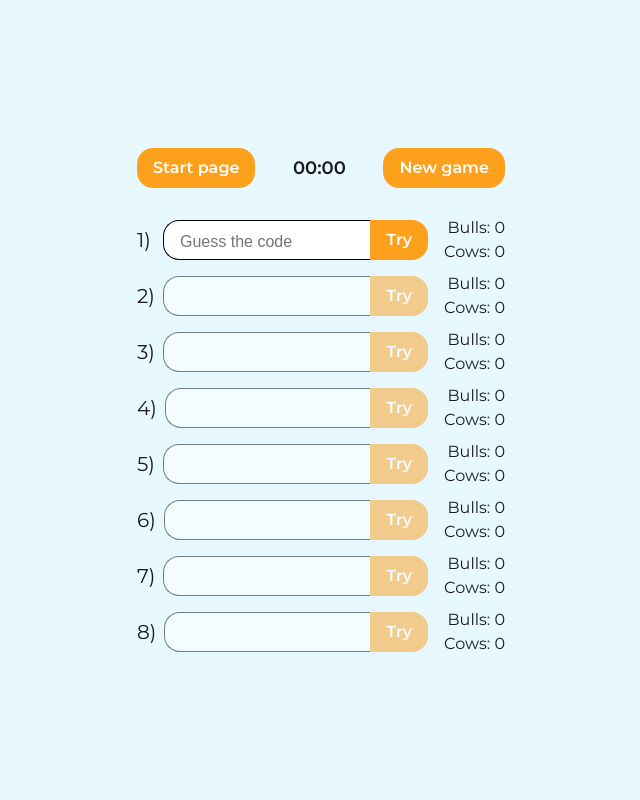
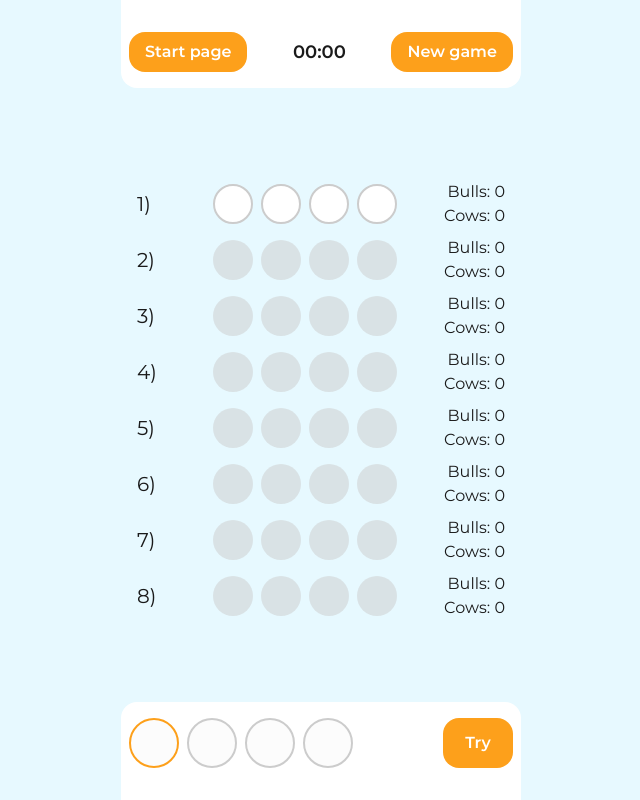
Before and after one commit to Tigran1963/bulls-and-cows-vuejs, a Vue app: page /game in a window 1280 px wide. Shown: the whole page, without its empty margins (319-959 px from the left). Built offline with nearby package versions, Linux system fonts and the light colour scheme.

Commit message:
feature/v2: обновлен экран игры

```diff
--- a/src/router/index.js
+++ b/src/router/index.js
@@ -1,6 +1,6 @@
 import { createRouter, createWebHistory } from "vue-router";
 
-import SettingsView from "@/views/SettingsView.vue";
+import SettingsView from "@/views/settings/SettingsView.vue";
 import GameView from "@/views/GameView.vue";
 import StartView from "@/views/StartView.vue";
 
--- a/src/store/gameStore.js
+++ b/src/store/gameStore.js
@@ -10,6 +10,18 @@
 	const attempts = ref([])
 	const isGameOver = ref(false)
 	const isWon = ref(false)
+	const digitsColors = ref({
+		'1': '#FF6B6B',
+		'2': '#FF9F1C',
+		'3': '#FFD93D',
+		'4': '#6BCB77',
+		'5': '#00F5D4',
+		'6': '#64a3fc',
+		'7': '#0f6fb3',
+		'8': '#9B5DE5',
+		'9': '#A06A42',
+		'0': '#000'
+	})
 
 	const startNewGame = () => {
 		secretCode.value = generateSecretCode(codeLength.value)
@@ -59,6 +71,7 @@
 		attempts,
 		isGameOver,
 		isWon,
+		digitsColors,
 		setCodeLength,
 		setMaxAttempts,
 		startNewGame,
--- a/src/styles/main.scss
+++ b/src/styles/main.scss
@@ -125,9 +125,9 @@
 }
 
 .full-page-container {
-	padding-top: toRem(60);
-	padding-bottom: toRem(60);
-	min-height: 100vh;
+	padding-top: toRem(64);
+	padding-bottom: toRem(64);
+	min-height: calc(100vh - 128px);
 	display: flex;
 	flex-direction: column;
 	align-items: center;
--- a/src/views/GameView.vue
+++ b/src/views/GameView.vue
@@ -1,30 +1,70 @@
 <script setup>
-import { ref, onMounted, watch } from 'vue';
+import { ref, onMounted, watch, nextTick } from 'vue';
 import { useGameStore } from '@/store/gameStore';
 
 const store = useGameStore()
-const currentGuess = ref('')
+const currentGuess = ref(Array(store.codeLength).fill(''))
+const cellRefs = ref([])
+const activeIndex = ref(null)
+
+const focusInput = () => {
+	nextTick(() => {
+		if (store.isGameOver) return;
+
+		const nextIndex = currentGuess.value.findIndex(val => val === '');
+		const targetIndex = nextIndex !== -1 ? nextIndex : store.codeLength - 1;
+
+		cellRefs.value[targetIndex]?.focus();
+	});
+}
+
+const handleCellInput = (event, index) => {
+	const val = event.target.value.replace(/[^0-9]/g, '');
+
+	if (val) {
+		currentGuess.value[index] = val[0];
+		if (index < store.codeLength - 1) {
+			cellRefs.value[index + 1]?.focus();
+		}
+	} else {
+		currentGuess.value[index] = '';
+	}
+}
+
+const handleCellKeyDown = (event, index) => {
+	if (event.key === 'Backspace') {
+		if (!currentGuess.value[index] && index > 0) {
+			event.preventDefault();
+			currentGuess.value[index - 1] = '';
+			cellRefs.value[index - 1]?.focus();
+		}
+	} else if (event.key === 'Enter') {
+		handleTry();
+	}
+}
 
 const handleTry = () => {
-	if (!currentGuess.value) return
-
-	if (currentGuess.value.length !== store.codeLength) {
+	if (currentGuess.value.includes('')) {
 		alert(`Код должен состоять ровно из ${store.codeLength} цифр`)
 		return
 	}
 
-	const uniqueDigits = new Set(currentGuess.value.split(''))
-	if (uniqueDigits.size !== currentGuess.value.length) {
+	const uniqueDigits = new Set(currentGuess.value)
+	if (uniqueDigits.size !== store.codeLength) {
 		alert('Цифры в коде не должны повторяться')
 		return
 	}
 
-	store.addAttempt(currentGuess.value)
-	currentGuess.value = ''
+	store.addAttempt(currentGuess.value.join(''));
+	currentGuess.value = Array(store.codeLength).fill('')
+	focusInput()
 }
+
 const handleNewGame = () => {
 	store.startNewGame()
-	currentGuess.value = ''
+	currentGuess.value = Array(store.codeLength).fill('')
+	cellRefs.value = []
+	focusInput()
 }
 
 watch(() => store.isGameOver, (isOver) => {
@@ -47,31 +87,52 @@
 <template>
 	<div class="game">
 		<div class="game__container full-page-container">
-			<div class="game__top">
+			<div class="game__top game__menu">
 				<RouterLink :to="{ name: 'start' }" class="game__top-button button">Start page</RouterLink>
 				<div class="game__timer">00:00</div>
 				<button @click="handleNewGame" class="game__top-button button">New game</button>
 			</div>
 			<div class="game__body">
-				<div v-for="n in store.maxAttempts" :key="n" class="game__field field-game"
-					:class="{ '_disabled': n !== store.attempts.length + 1 || store.isGameOver }">
+				<div v-for="n in store.maxAttempts" :key="n" class="game__field field-game">
 					<div class="field-game__attempt-num">{{ n + ")" }}</div>
-					<div class="field-game__input">
-						<input v-if="n === store.attempts.length + 1 && !store.isGameOver" type="text" v-model="currentGuess"
-							placeholder="Guess the code" @keydown.enter="handleTry">
-						<input v-else type="text" :value="store.attempts[n - 1]?.guess || ''" disabled
-							@keydown.enter="handleTry">
-						<button class="button" type='button' :disabled="n !== store.attempts.length + 1 || store.isGameOver"
-							@click="handleTry">
-							Try
-						</button>
+					<div class="field-game__attempt">
+						<div class="field-game__attempt-show" v-if="store.attempts[n - 1]">
+							<span v-for="y in store.codeLength" :key="y"
+								:style="{ backgroundColor: store.digitsColors[store.attempts[n - 1].guess[y - 1]] }">
+								{{ store.attempts[n - 1].guess[y - 1] }}
+							</span>
+						</div>
+						<div class="field-game__attempt-show field-game__attempt-show--active"
+							v-else-if="n === store.attempts.length + 1 && !store.isGameOver" @click="focusInput">
+							<span v-for="y in store.codeLength" :key="y"
+								:style="currentGuess[y - 1] ? { backgroundColor: store.digitsColors[currentGuess[y - 1]], color: '#fff', borderColor: store.digitsColors[currentGuess[y - 1]] } : {}">
+								{{ currentGuess[y - 1] }}
+							</span>
+						</div>
+						<div class="field-game__attempt-show field-game__attempt-show--disabled" v-else>
+							<span v-for="y in store.codeLength" :key="y"></span>
+						</div>
 					</div>
-					<div class=" field-game__texts">
+					<div class="field-game__texts">
 						<div class="field-game__text">Bulls: {{ store.attempts[n - 1] ? store.attempts[n - 1].bulls : 0 }}
 						</div>
 						<div class="field-game__text">Cows: {{ store.attempts[n - 1] ? store.attempts[n - 1].cows : 0 }}</div>
 					</div>
 				</div>
+			</div>
+			<div class="game__input game__menu">
+				<div class="code-input__cells">
+					<input v-for="y in store.codeLength" :key="y" :ref="el => cellRefs[y - 1] = el" type="text"
+						inputmode="numeric" pattern="[0-9]*" maxlength="1" class="code-input__cell-input"
+						:class="{ 'code-input__cell-input--active': activeIndex === y - 1 }" :value="currentGuess[y - 1]"
+						:style="currentGuess[y - 1] ? { borderColor: store.digitsColors[currentGuess[y - 1]] } : {}"
+						:disabled="store.isGameOver" @input="handleCellInput($event, y - 1)"
+						@keydown="handleCellKeyDown($event, y - 1)" @focus="activeIndex = y - 1"
+						@blur="activeIndex === y - 1 && (activeIndex = null)" />
+				</div>
+				<button class="button" type='button' @click="handleTry" :disabled="store.isGameOver">
+					Try
+				</button>
 			</div>
 		</div>
 	</div>
@@ -79,13 +140,31 @@
 
 <style lang="scss" scoped>
 .game {
+	padding: toRem(64) 0;
+
+	&__menu {
+		background-color: #fff;
+		position: fixed;
+		bottom: 0;
+		left: 50%;
+		transform: translate(-50%, 0px);
+		padding: 16px 8px 32px;
+		border-radius: 16px 16px 0px 0;
+		z-index: 5;
+		max-width: toRem(400);
+		width: 100%;
+	}
+
 	&__top {
 		display: flex;
 		align-items: center;
 		justify-content: space-between;
 		gap: toRem(16);
-		width: 100%;
 		margin-bottom: toRem(32);
+		padding: 32px 8px 16px;
+		border-radius: 0px 0px 16px 16px;
+		top: 0;
+		bottom: auto;
 	}
 
 	&__top-button {
@@ -116,40 +195,20 @@
 			margin-bottom: toRem(16);
 		}
 	}
-}
-
-.field-game {
-	&__attempt-num {
-		font-size: toRem(20);
-		flex: 0 0 toRem(18);
-		margin-right: toRem(8);
-	}
 
 	&__input {
-		margin-right: toRem(16);
+		margin-top: toRem(32);
 		display: flex;
-
-		input {
-			border: 1px solid #000;
-			height: toRem(40);
-			border-radius: 16px 0px 0px 16px;
-			padding: toRem(8) toRem(16);
-			font-size: toRem(22);
-			border-right: none;
-			background-color: #fff;
-
-			&::placeholder {
-				font-size: toRem(16);
-			}
-
-			&:disabled {
-				opacity: 0.5;
-			}
-		}
+		align-items: center;
+		gap: toRem(16);
+		justify-content: space-between;
 
 		button {
 			padding: toRem(12) toRem(16);
-			border-radius: 0px 16px 16px 0px;
+			border-radius: 16px;
+			width: toRem(70);
+			height: toRem(50);
+			flex: 0 0 toRem(70);
 
 			&:disabled {
 				opacity: 0.5;
@@ -164,12 +223,96 @@
 			}
 		}
 	}
+}
+
+.code-input {
+	&__cells {
+		display: flex;
+		gap: toRem(8);
+	}
+
+	&__cell-input {
+		position: relative;
+		width: toRem(50);
+		height: toRem(50);
+		border-radius: 50%;
+		border: 2px solid #ccc;
+		display: flex;
+		text-align: center;
+		align-items: center;
+		justify-content: center;
+		font-size: toRem(24);
+		font-weight: 600;
+		background-color: #fcfcfc;
+		transition: all 0.2s ease;
+		color: #000;
+		outline: none;
+
+		&--active {
+			border-color: $orangeColor;
+		}
+
+		&:disabled {
+			background-color: #f5f5f5;
+			cursor: default;
+		}
+	}
+}
+
+
+.field-game {
+	&__attempt-num {
+		font-size: toRem(20);
+		flex: 0 0 toRem(29);
+		margin-right: toRem(8);
+	}
+
+	&__attempt-show {
+		display: flex;
+		justify-content: center;
+		align-items: center;
+		gap: toRem(8);
+
+		span {
+			border-radius: 50%;
+			font-size: toRem(24);
+			background-color: $orangeColor;
+			transition: all 0.2s;
+			color: #fff;
+			width: toRem(40);
+			height: toRem(40);
+			flex: 0 0 toRem(40);
+			display: inline-flex;
+			justify-content: center;
+			align-items: center;
+		}
+
+		&--active {
+			span {
+				background-color: #fff;
+				border: 2px solid $orangeColor;
+				color: #000;
+
+				&:empty {
+					border-color: #ccc;
+				}
+			}
+		}
+
+		&--disabled {
+			span {
+				background-color: #ccc;
+				opacity: 0.5;
+			}
+		}
+	}
 
 	&__texts {
 		display: flex;
 		flex-direction: column;
 		align-items: end;
 		gap: toRem(8);
+		flex: 0 0 toRem(70);
 	}
 
 	&__text {
--- a/src/views/settings/SettingsView.vue
+++ b/src/views/settings/SettingsView.vue
@@ -82,7 +82,7 @@
 			border: 1px solid #000;
 			border-radius: 16px;
 			height: toRem(40);
-			width: toRem(60);
+			width: toRem(85);
 			padding: toRem(8) toRem(16);
 			background-color: #fff;
 			font-size: toRem(24);
```
